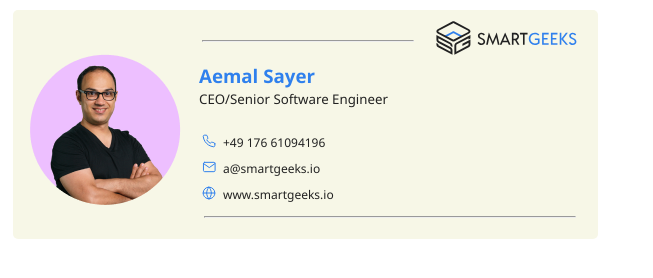
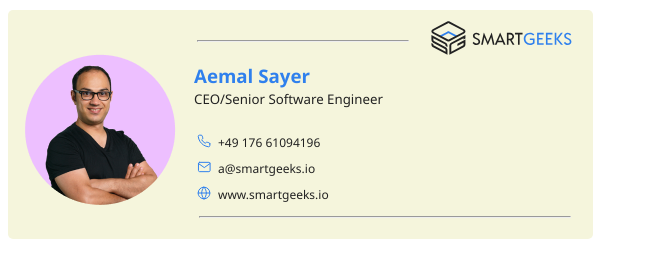
Before and after one commit to aka-dan/email-signature, a plain HTML site: page index.html in a window 1280 px wide. Shown: the whole page, without its empty margins (0-653 px from the left). Drawn offline with Linux system fonts and the light colour scheme.

Commit message:
changed table BG to beige

```diff
--- a/index.html
+++ b/index.html
@@ -28,10 +28,9 @@
             style="
                 width: 570px;
                 margin-top: 10px;
-                margin-left: 5px;
                 padding: 5px 15px 10px;
                 border-radius: 5px;
-                background-color: rgb(247, 247, 231);
+                background-color: beige;
             "
         >
             <tr>
```
